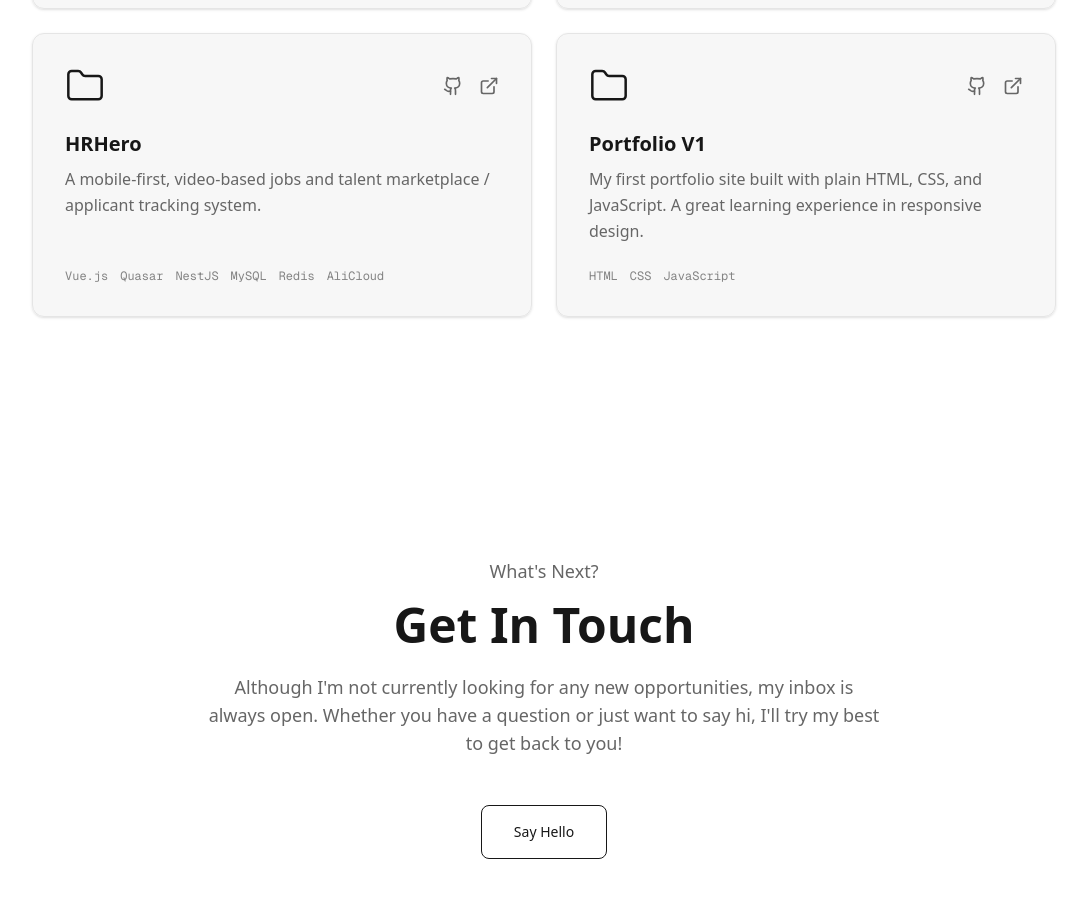
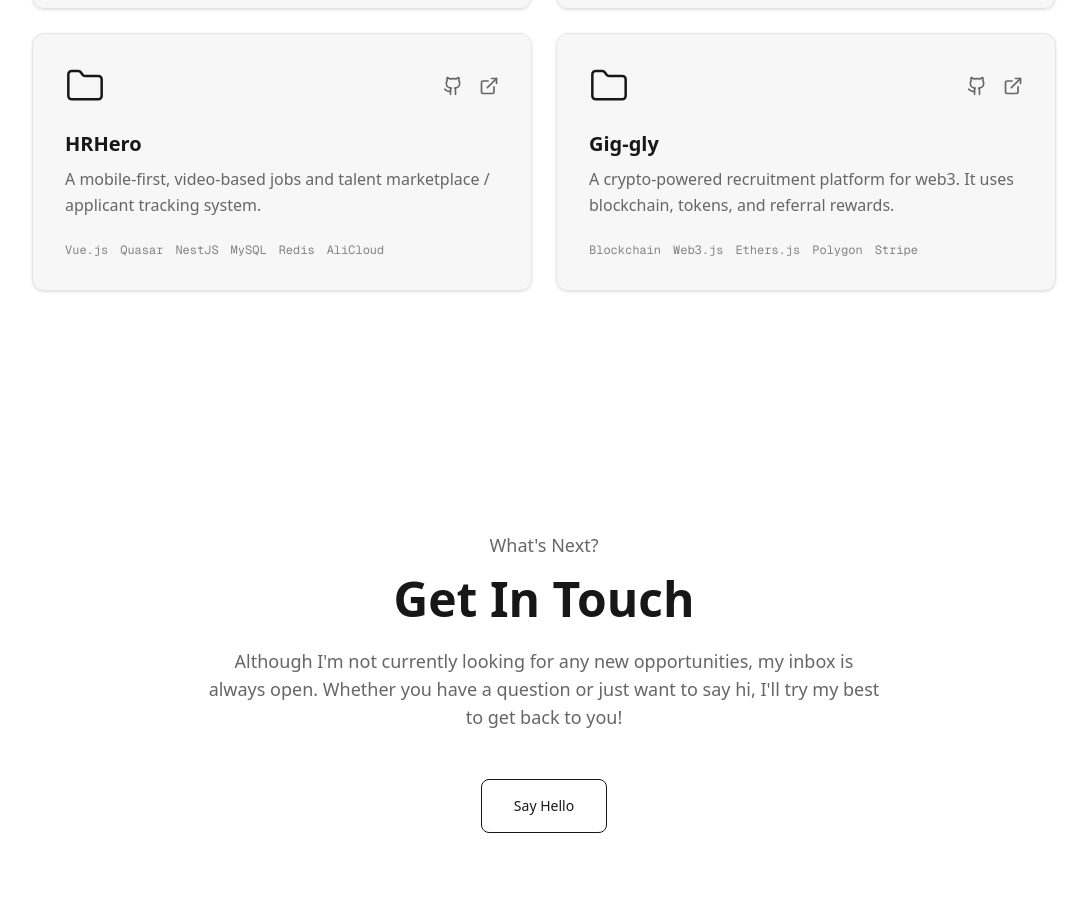
Before and after one commit to leotaozeng/leozeng.tech, a Next.js app: page / in a window 1280 px wide. Shown: the part 2504-3402 px from the top of the page, without its empty margins (96-1183 px from the left). Built offline with nearby package versions, Linux system fonts and the light colour scheme.

Commit message:
feat: update project details for 'Gig-gly'

```diff
--- a/src/components/Projects.tsx
+++ b/src/components/Projects.tsx
@@ -36,13 +36,13 @@ const projects = [
     external: 'https://hrheroapp.com/',
   },
   {
-    title: 'Portfolio V1',
+    title: 'Gig-gly',
     description:
-      'My first portfolio site built with plain HTML, CSS, and JavaScript. A great learning experience in responsive design.',
-    tech: ['HTML', 'CSS', 'JavaScript'],
-    github: '#',
-    external: '#',
-  },
+      'A crypto-powered recruitment platform for web3. It uses blockchain, tokens, and referral rewards.',
+    tech: ['Blockchain', 'Web3.js', 'Ethers.js', 'Polygon', 'Stripe'],
+    github: 'https://github.com/hrhero-seekr',
+    external: 'https://www.linkedin.com/company/gig-gly/',
+  }
 ]
 
 const Projects = () => {
```
